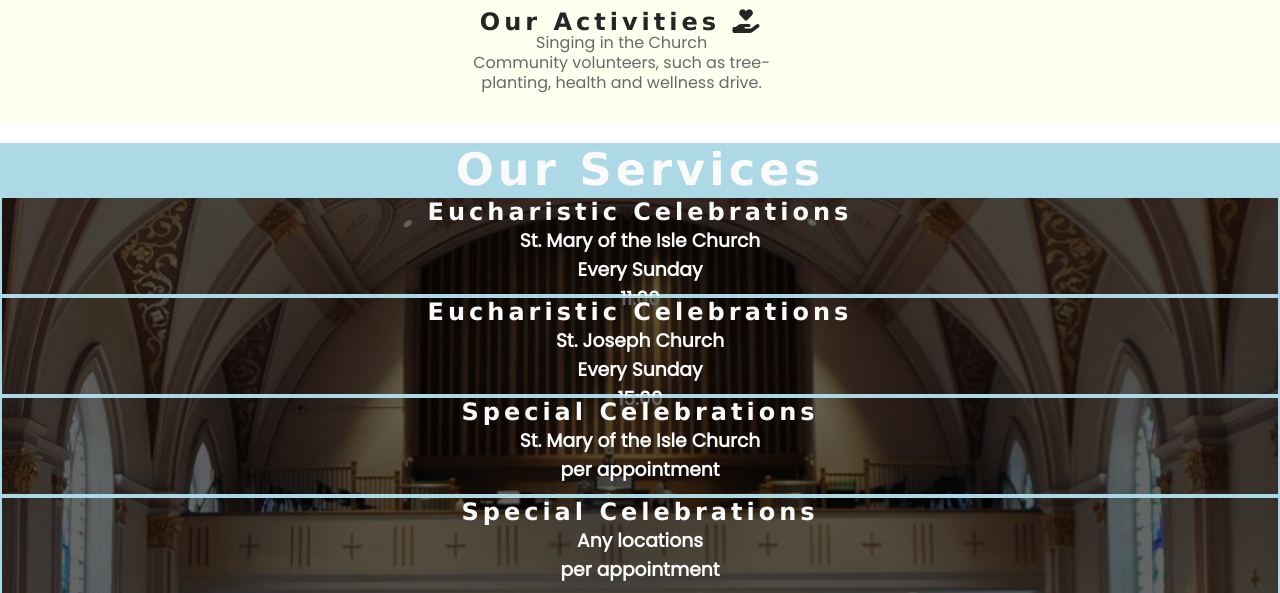
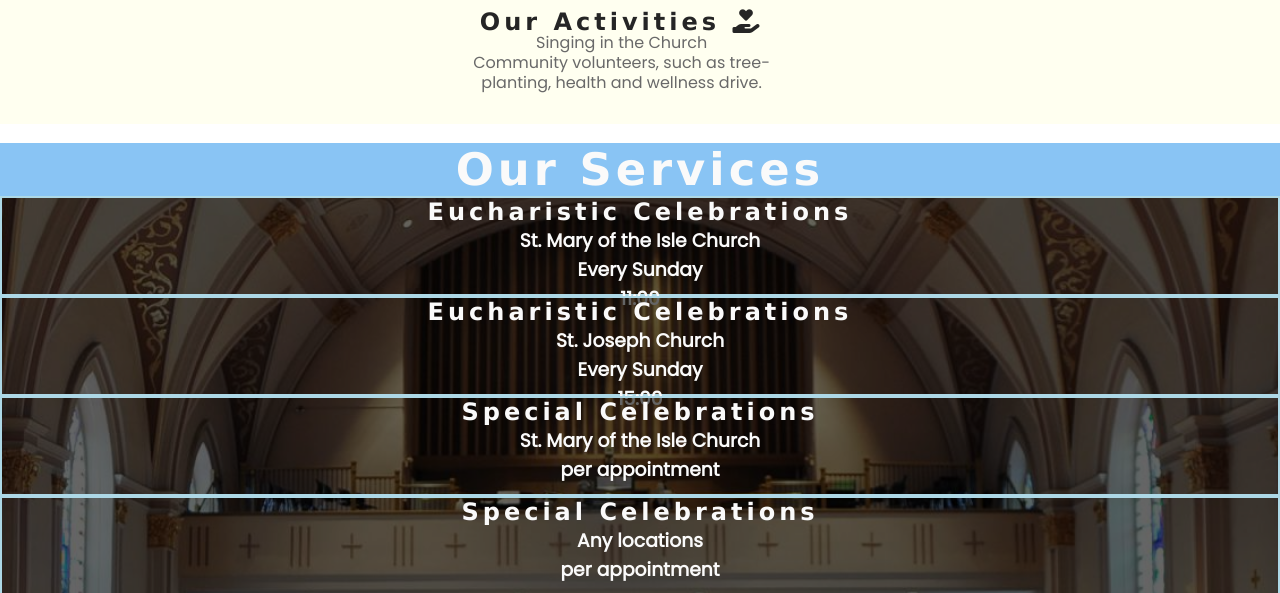
Before and after one commit to Yojative05/Christian_Song_Family_Choir, a plain HTML site: page index.html in a window 1280 px wide. Shown: the part 1451-2044 px from the top of the page. Drawn offline with Linux system fonts and the light colour scheme; a web font is replaced by a local one.

Commit message:
Change in background color of service title due to accessibility test result

```diff
--- a/assets/css/style.css
+++ b/assets/css/style.css
@@ -164,7 +164,7 @@ hr {
     color: dimgrey;
     text-align: center;
     font-size: 280%;
-    background-color: lightblue;
+    background-color: rgba(137, 196, 244);
 }
 
 #services div {
```
